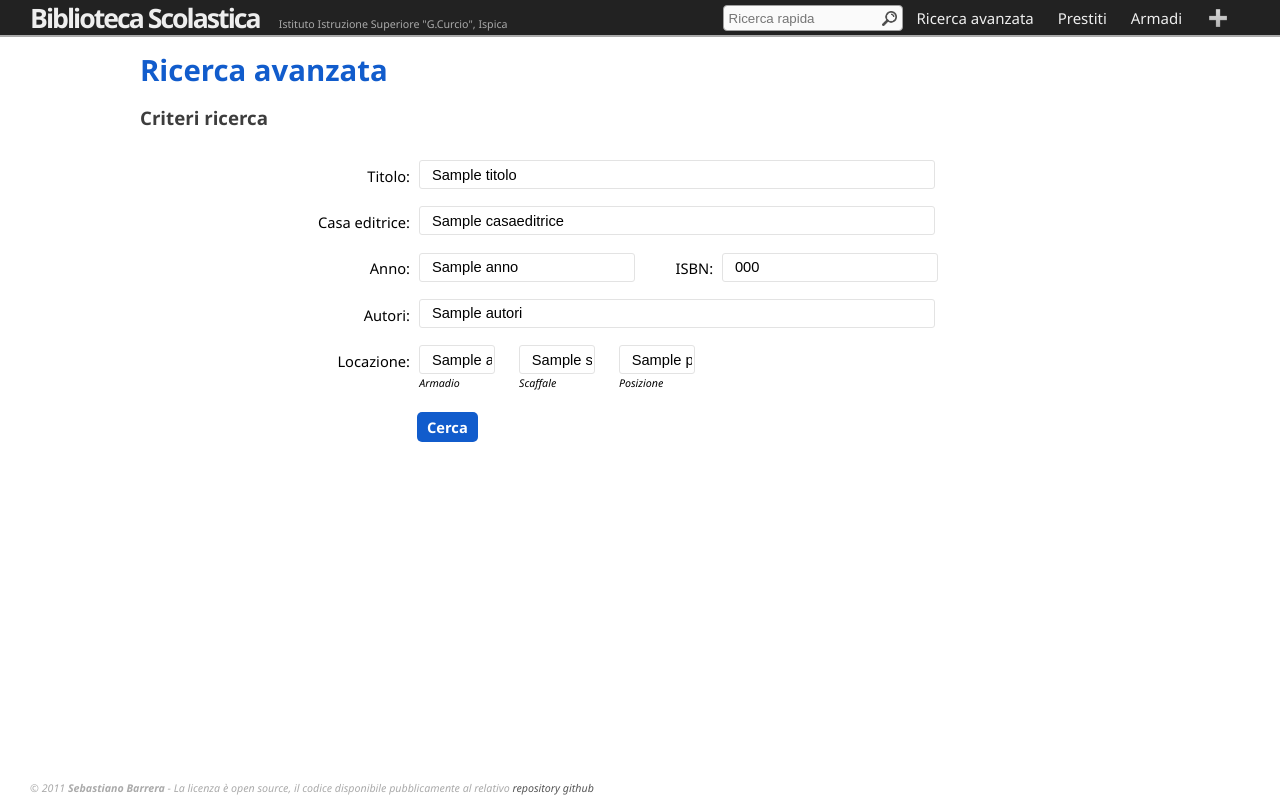
After one commit to b-vast/Biblioteca_IISCurcio, a Django app: template templates/biblioteca/ricerca_avanzata.html in a window 1280 px wide. The commit adds this page. Run offline with Django 3.2, Linux system fonts and the light colour scheme; the template is opened without the code that fills it: most values are stand-ins (such as "Sample title", 1, 10 or a date in 2020).

Commit message:
Riscritte le funzioni di ricerca (avanzata e rapida); layout aggiornato di conseguenza; riscitti alcuni template (prestito_form.html)
Signed-off-by: Sebastiano Barrera <barreravastiano@hotmail.it>

```diff
--- a/biblioteca/static/css/app/edizione_form.css
+++ b/biblioteca/static/css/app/edizione_form.css
@@ -15,6 +15,9 @@
 }
 #tabella-form-info td.error-column {
     width: 35%;
+}
+#tabella-form-info input[type='text'] {
+    width: 100%;
 }
 
 #tabella-autori {
--- a/biblioteca/static/css/app/layout.css
+++ b/biblioteca/static/css/app/layout.css
@@ -60,9 +60,7 @@
     margin: 0;
     vertical-align: middle;
 }
-#topbar .links a.aggiungi {
-    padding: 8px 10px 12px;
-}
+#topbar .links a.aggiungi { padding: 8px 10px 12px; }
 #topbar .links a:hover {
     background-color: #666; /* rgba(255,255,255,0.3); */
     text-decoration: none;
@@ -117,10 +115,10 @@
 }
 
 #content {
-    font-size: 10pt;
     width: 1000px;
     margin: auto;
     margin-top: 50px;
+    margin-bottom: 1.5em;
 }
 
 #footer {
--- a/biblioteca/static/css/app/prestito_list.css
+++ b/biblioteca/static/css/app/prestito_list.css
@@ -30,8 +30,8 @@
     margin-left: 96px;
     width: 800px;
     height: 31px;
-    padding: 9px;
     padding: 10px;
+    font-size: 10pt;
     border: 1px solid #dfdfdf;
     border-left: none;
     background-color: #eee;
--- a/biblioteca/static/css/app/ricerca.css
+++ b/biblioteca/static/css/app/ricerca.css
@@ -11,7 +11,7 @@
     width: 70%;
     margin: auto;
 }
-#results h2 .query {
+h2 .query {
     color: #115CCC;
 }
 
--- /dev/null
+++ b/biblioteca/static/css/app/ricerca_avanzata.css
@@ -0,0 +1,57 @@
+
+h2 a.show {
+    font-size: 10pt;
+    font-weight: normal;
+}
+
+#search_params {
+    display: block;
+    position: relative;
+    width: 700px;
+    margin-left: auto;
+    margin-right: auto;
+    overflow: hidden;
+}
+
+
+.form-field {
+    margin: 15px;
+}
+.form-field.inline {
+    display: inline-block;
+    margin: 0 15px;
+}
+.form-field label {
+    display: inline-block;
+    width: 100px;
+    padding: 5px;
+    font-size: 11pt;
+    text-align: right;
+    white-space: nowrap;
+}
+.form-field label[for='input-isbn'] { width: 39px; }
+.form-field input {
+    display: inline-block;
+    position: relative;
+    font-size: 11pt;
+    bottom: 3px;
+    width: 500px;
+}
+.form-field input#input-anno { width: 200px; }
+.form-field input#input-isbn { width: 200px; }
+
+.form-field.location input {
+    width: 60px;
+    margin-right: 20px;
+}
+.form-field.location .input-label {
+    position: absolute;
+    margin-top: 30px;
+    font-size: 8pt;
+    font-style: italic;
+}
+
+#search-btn {
+    margin-top: 20px;
+    margin-left: 127px;
+}
--- a/biblioteca/static/css/app/style.css
+++ b/biblioteca/static/css/app/style.css
@@ -3,9 +3,8 @@ html, body {
     margin: 0;
     background-color: white;
     cursor: default;
+    font-family: 'Droid Sans', 'Segoe UI', sans-serif;
 }
-
-* { font-family: 'Droid Sans', 'Segoe UI', sans-serif; }
 
 a { outline: none; border: 0; }
 a img { outline: none; border: 0; }
@@ -269,7 +268,6 @@ input[type="text"], textarea {
     border-radius: 3px;
 }
 input[type='text'] {
-    width: 100%;
     height: 25px;
 }
 textarea {
@@ -333,7 +331,7 @@ label span {
 
 a.btn,
 .btn {
-    display: inline;
+    display: inline-block;
     border-radius: 5px;
     padding: 5px 10px;
     margin: 5px;
--- a/biblioteca/urls.py
+++ b/biblioteca/urls.py
@@ -7,7 +7,8 @@ urlpatterns = patterns('biblioteca.views',
     url(r'^test-404$', TemplateView.as_view(template_name="404.html")),
 
     url(r'^$',          'home'),
-    url(r'^ricerca$',   'ricerca.ricerca'),
+    url(r'^ricerca_r$', 'ricerca.ricerca_rapida'),
+    url(r'^ricerca$',	'ricerca.ricerca_avanzata'),
 
     url(r'^edizioni$',                          ListView.as_view(
                                                     queryset=Edizione.objects.order_by('titolo'))),
--- a/templates/biblioteca/layout.html
+++ b/templates/biblioteca/layout.html
@@ -49,18 +49,19 @@
 
 	    <div class='links horiz'>
 		<div class='form-container'>
-		    <form id='topbar-ricerca' action='/ricerca' method='get'>
+		    <form id='topbar-ricerca' action='/ricerca_r' method='get'>
 			<div class='fake-input'>
 			    <img class='icon' src='/static/img/find.png'
 				onclick='$("form#topbar-ricerca").submit()'
 				style='opacity: 0.7'>
 			    <input type='text' name='q'
-				    placeholder='Ricerca'>
+				   placeholder='Ricerca rapida'>
 			</div>
 		    </form>
 		</div>
+		<a href='/ricerca' class='ricerca_a'>Ricerca avanzata</a>
+		<a href='/prestiti'>Prestiti</a>
 		<a href='/armadi'>Armadi</a>
-		<a href='/prestiti'>Prestiti</a>
 		<a href='/edizioni/aggiungi' class='aggiungi'>
 		    <img src='/static/img/add.png'>
 		</a>
--- /dev/null
+++ b/templates/biblioteca/ricerca_avanzata.html
@@ -0,0 +1,143 @@
+{% extends "biblioteca/layout.html" %}
+
+{% block head %}
+    <link rel='stylesheet' type='text/css' href='/static/css/app/ricerca.css'>
+    <link rel='stylesheet' type='text/css' href='/static/css/app/ricerca_avanzata.css'>
+    <script type='text/javascript'>
+
+function paramsToggle() {
+    var container = $("#search-params-container");
+    if( container.is(':hidden') ) {
+	$("h2 a.show").html("Nascondi &laquo;");
+	container.slideDown('slow');
+    } else {
+	$("h2 a.show").html("Mostra &raquo;");
+	container.slideUp('slow');
+    }
+}
+
+$(function() {
+    $("#search_params input").keydown(function(event) {
+	if( event.keyCode == 13 ) {
+	    $("#search_params").submit();
+	}
+    });
+});
+
+    </script>
+{% endblock %}
+
+{% block content %}
+    <h1>Ricerca avanzata</h1>
+
+
+    <h2>
+	Criteri ricerca
+	{% if done %}
+	    <a href='#' class='show' onclick='paramsToggle()'>Mostra &raquo;</a>
+	{% endif %}
+    </h2>
+
+    <div id='search-params-container' {% if done %}style='display: none'{% endif %}>
+        <form id='search_params' name='search_params' method='get' action='/ricerca'>
+		<div class='form-field'>
+		    <label for='input-titolo'>Titolo:</label>
+		    <input type='text' id='input-titolo' name='titolo' tabindex='1'
+			   value='{{ params.titolo }}'>
+		</div>
+
+		<div class='form-field'>
+		    <label for='input-casaeditrice'>Casa editrice:</label>
+		    <input type='text' id='input-casaeditrice' name='casaeditrice' tabindex='2'
+			   value='{{ params.casaeditrice }}'>
+		</div>
+
+		<div class='form-field inline'>
+		    <label for='input-anno'>Anno:</label>
+		    <input type='text' id='input-anno' name='anno' tabindex='3'
+			   value='{{ params.anno }}'>
+		</div>
+
+		<div class='form-field inline'>
+		    <label for='input-isbn'>ISBN:</label>
+		    <input type='text' id='input-isbn' name='isbn' tabindex='4'
+			   value='{{ params.isbn }}'>
+		</div>
+
+		<div class='form-field'>
+		    <label for='input-autori'>Autori:</label>
+		    <input type='text' id='input-autori' name='autori' tabindex='5'
+			   value='{{ params.autori }}'>
+		</div>
+
+		<div class='form-field location'>
+		    <label for='input-armadio'>Locazione:</label>
+		    <span class='input-label'>Armadio</span>
+		    <input type='text' id='input-armadio' name='armadio' tabindex='6'
+			   value='{{ params.armadio }}'>
+		    <span class='input-label'>Scaffale</span>
+		    <input type='text' id='input-scaffale' name='scaffale' tabindex='7'
+			   value='{{ params.scaffale }}'>
+		    <span class='input-label'>Posizione</span>
+		    <input type='text' id='input-posizione' name='posizione' tabindex='8'
+			   value='{{ params.posizione }}'>
+		</div>
+
+		<a class='btn primary' id='search-btn'
+		    onclick='document.search_params.submit()'>Cerca</a>
+        </form>
+    </div>
+
+    {% if done %}
+    <h2>
+	<span class='hits'>{{ results|length }}</span>
+	risultat{{ results|pluralize:"o,i" }}
+	{% if query %}
+	    per <span class='query'>{{ query }}</span>
+	{% endif %}
+    </h2>
+    <div id='results'>
+
+
+        {% for edizione in results %}
+        <div class='hit'>
+            <div>
+            {% for autore in edizione.autore_set.all %}
+                {% if not forloop.counter == 1 %}/{% endif%}
+                <a class='autore'
+                    href='/ricerca?autori={{ autore.nome|urlencode }}+{{ autore.cognome|urlencode }}'
+                    >{{ autore.nome }} {{ autore.cognome }}</a>
+            {% endfor %}
+            </div>
+
+            <div>
+                <a  class='titolo' href='/edizioni/{{ edizione.id }}'
+                    >{{ edizione.titolo }}</a>
+            </div>
+
+            <div>
+            <a class='casaeditrice'
+                href='/ricerca?casaeditrice={{ edizione.casaeditrice|urlencode }}'
+                >{{ edizione.casaeditrice }}</a>
+
+            {% if edizione.anno %}
+            -
+            <span class='anno'>
+                 {{ edizione.anno }}
+            </span>
+            {% endif %}
+
+            {% if edizione.isbn %}
+            <span class='isbn'>
+                 ISBN:{{ edizione.isbn }}
+            </span>
+            {% endif %}
+        </div>
+
+        </div>
+        {% endfor %}
+
+    </div>
+    {% endif %}
+
+{% endblock %}
```
Also changed, not shown: biblioteca/search.py (+31 -22 lines), biblioteca/static/css/app/prestito_form.css (+52 -33 lines), biblioteca/views/ricerca.py (+35 -13 lines), templates/biblioteca/prestito_form.html (+46 -80 lines), templates/biblioteca/ricerca_rapida.html (added, +78 -0 lines).
